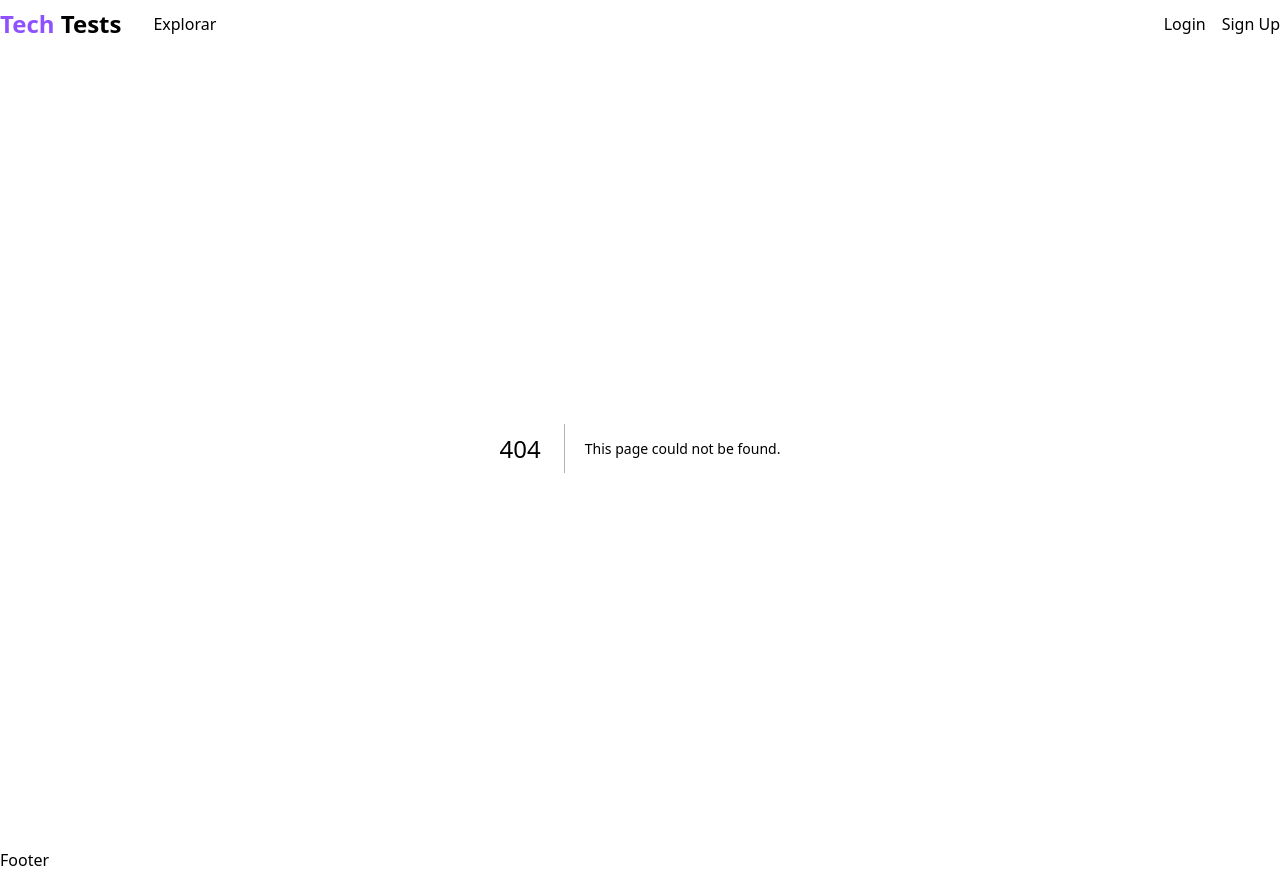
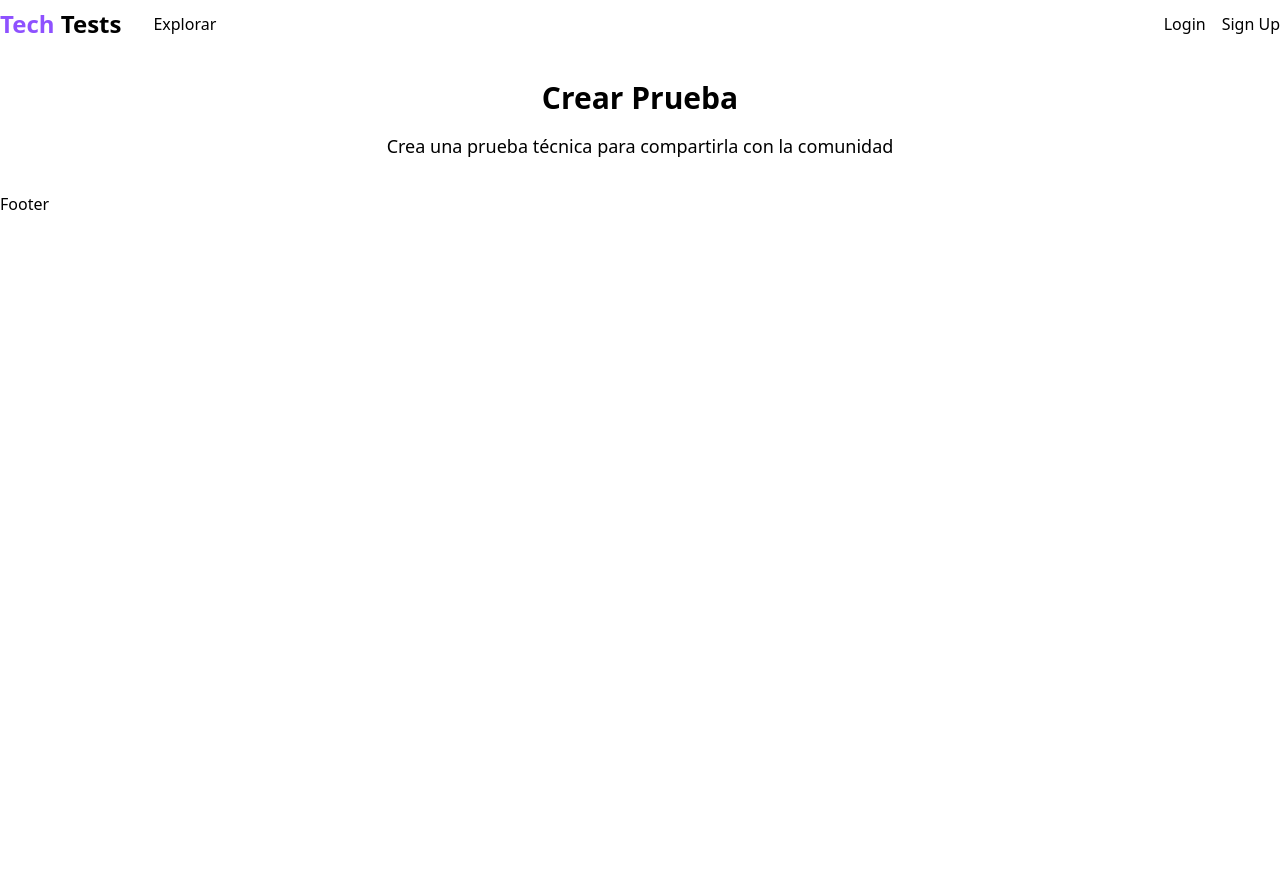
Before and after one commit to arceprogramando/Tech-Experience-Chronicles, a Next.js app in the folder frontend/: page /create-test in a window 1280 px wide. Before the commit this address had no page. After the commit the page ends 800 px from the top, so only its background shows below. Built offline with nearby package versions, Linux system fonts and the light colour scheme.

Commit message:
feat: add CreateTest and TechnicalTests pages, update Home and Header components

```diff
--- /dev/null
+++ b/frontend/src/app/(pages)/create-test/page.tsx
@@ -0,0 +1,12 @@
+import { ReactElement } from 'react';
+
+export default function CreateTest(): ReactElement {
+  return (
+    <div className="container flex flex-col items-center justify-center gap-4 py-8 text-black">
+      <h1 className="text-3xl font-bold">Crear Prueba</h1>
+      <p className="text-lg">
+        Crea una prueba técnica para compartirla con la comunidad
+      </p>
+    </div>
+  );
+}
--- a/frontend/src/app/(pages)/explore/page.tsx
+++ b/frontend/src/app/(pages)/technical-tests/page.tsx
@@ -1,6 +1,6 @@
 import { ReactElement } from 'react';
 
-export default function ExplorePage(): ReactElement {
+export default function TechnicalTests(): ReactElement {
   return (
     <div className="container flex flex-col items-center justify-center gap-4 py-8 text-black">
       <h1 className="text-3xl font-bold">Explorar</h1>
--- a/frontend/src/app/page.tsx
+++ b/frontend/src/app/page.tsx
@@ -1,12 +1,26 @@
+import Link from 'next/link';
 import { ReactElement } from 'react';
 
 export default function Home(): ReactElement {
   return (
+    <>
       <section className="flex flex-col items-center text-center py-12">
         <h2 className="text-4xl font-bold">Plataforma de Pruebas Técnicas</h2>
         <p className="text-gray-500 mt-4">
           Descubre, comparte y aprende de pruebas técnicas reales
         </p>
       </section>
+      <div className="flex justify-center gap-4">
+        <Link href={'/create-test'} className="py-2 px-4 bg-violet rounded-lg">
+          Crear Prueba técnica
+        </Link>
+        <Link
+          href={'/technical-tests'}
+          className="py-2 px-4 border-2 rounded-lg"
+        >
+          Explorar más pruebas
+        </Link>
+      </div>
+    </>
   );
 }
--- a/frontend/src/features/ui/header.tsx
+++ b/frontend/src/features/ui/header.tsx
@@ -11,7 +11,7 @@ export default function Header(): ReactElement {
             <span className="text-violet-500">Tech </span>Tests
           </Link>
         </h1>
-        <Link href="/explore" className="text-base font-medium">
+        <Link href="/technical-tests" className="text-base font-medium">
           Explorar
         </Link>
       </div>
```
Lines whose indentation alone changed are shown as unchanged.
